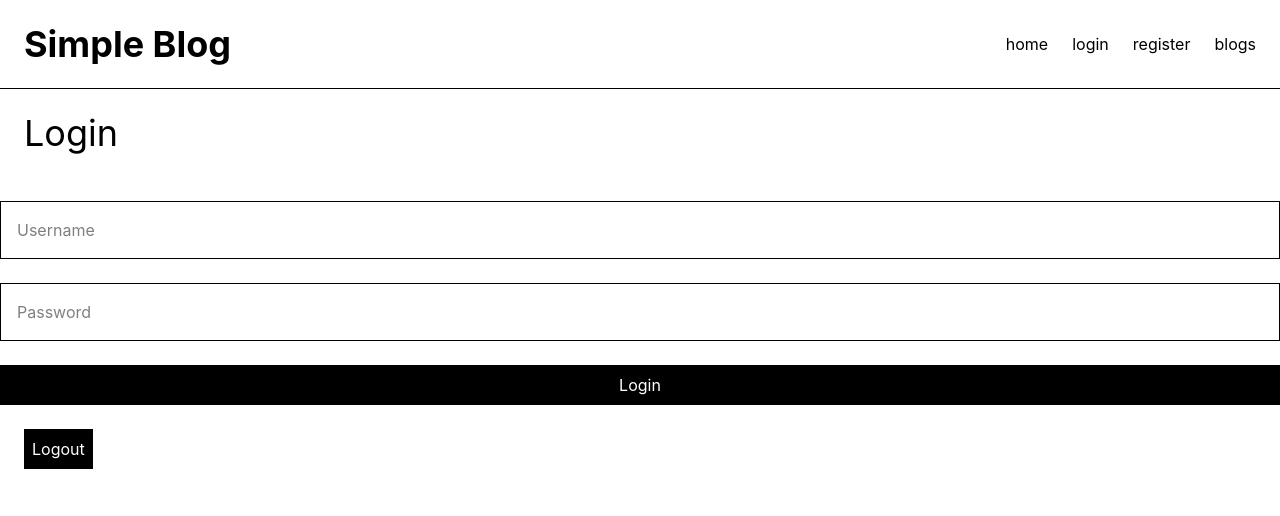
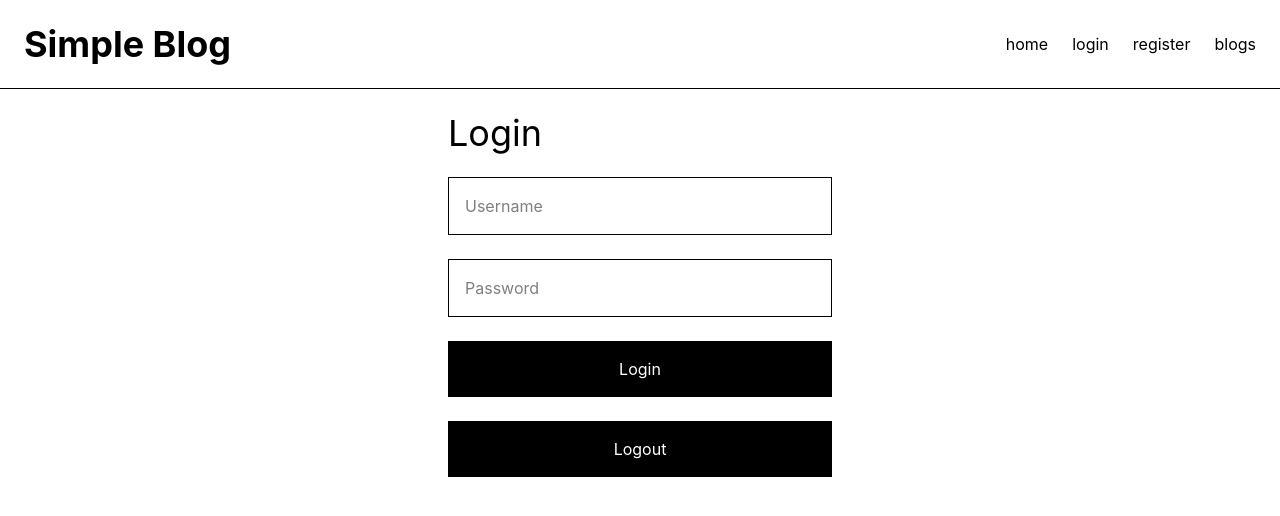
Before and after one commit to arnavsinha107/blogapp, a React app in the folder frontend/: page /login in a window 1280 px wide. Shown: the top 516 px of the page. Built offline with nearby package versions, Linux system fonts and the light colour scheme; the HTML template or start-up script is replaced by a standard one.

Commit message:
basic frontend updates

```diff
--- /dev/null
+++ b/frontend/src/components/LoginButton.jsx
@@ -0,0 +1,25 @@
+import { useNavigate } from "react-router-dom"
+
+function LoginButton() {
+  const navigate = useNavigate()
+
+  const handleLogin = (e) => {
+    const access = localStorage.getItem("access")
+
+    if (!access) {
+      return
+    }
+
+    e.preventDefault()
+    alert("Already logged in")
+    navigate("/blogs", { replace: true })
+  }
+
+  return (
+    <button type="submit" onClick={handleLogin} className="bg-black text-white p-4">
+      Login
+    </button>
+  )
+}
+
+export default LoginButton
--- a/frontend/src/components/Logout.jsx
+++ b/frontend/src/components/LogoutButton.jsx
@@ -15,7 +15,7 @@ function LogoutButton(){
         navigate("/login", { replace: true })
     }
     return(
-        <button type="button" onClick={handleLogout} className="bg-black text-white p-2">
+        <button type="button" onClick={handleLogout} className="bg-black text-white p-4">
             Logout
         </button>
     )
--- /dev/null
+++ b/frontend/src/components/RegisterButton.jsx
@@ -0,0 +1,25 @@
+import { useNavigate } from "react-router-dom"
+
+function RegisterButton() {
+  const navigate = useNavigate()
+
+  const handleRegister = (e) => {
+    const access = localStorage.getItem("access")
+
+    if (!access) {
+      return
+    }
+
+    e.preventDefault()
+    alert("Already logged in")
+    navigate("/blogs", { replace: true })
+  }
+
+  return (
+    <button type="submit" onClick={handleRegister} className="bg-black text-white p-4">
+      Register
+    </button>
+  )
+}
+
+export default RegisterButton
--- a/frontend/src/pages/Login.jsx
+++ b/frontend/src/pages/Login.jsx
@@ -1,5 +1,6 @@
 import {useState} from "react"
-import LogoutButton from "../components/logout"
+import LoginButton from "../components/LoginButton"
+import LogoutButton from "../components/LogoutButton"
 
 
 function Login() {
@@ -49,7 +50,7 @@ function Login() {
 return(
 
     <div className="min-h-screen bg-white text-black">
-        <nav className='flex items-center justify-between border-b '>
+        <nav className='flex items-center justify-between border-b mb-6 '>
         <h1 className='p-6 text-4xl font-bold'>Simple Blog</h1>
         <div className='p-6 flex gap-6'>
           <a href='/'>home</a>
@@ -60,8 +61,8 @@ return(
 
 
         </nav>
-        <h1 className="text-4xl mb-6 p-6">Login</h1>
-        <form onSubmit={handleSubmit} className="flex flex-col gap-6 ">
+        <h1 className="mb-6 mx-auto flex w-full max-w-sm text-4xl ">Login</h1>
+        <form onSubmit={handleSubmit} className="mx-auto flex w-full max-w-sm flex-col gap-6">
             <input
                 type="text"
                 name="username"
@@ -82,12 +83,12 @@ return(
                 className="border p-4"
             />
 
-            <button type="submit" className="bg-black text-white p-2">
-                Login
-            </button>
+            <LoginButton />
+            <LogoutButton/>
+            {message && <p className="mt-4">{message}</p>}
         </form>
-        <h1 className="p-6"><LogoutButton/></h1>
-        {message && <p className="mt-4">{message}</p>}
+
+
 
     </div>
  )
--- a/frontend/src/pages/Register.jsx
+++ b/frontend/src/pages/Register.jsx
@@ -1,4 +1,5 @@
 import {useState} from "react"
+import RegisterButton from "../components/RegisterButton"
 
 function Register(){
  const[form,setForm]=useState({
@@ -43,9 +44,9 @@ function Register(){
  }
  return(
     <div className="min-h-screen bg-white text-black ">
-        <nav className='flex items-center justify-between border-b '>
+        <nav className='flex items-center justify-between border-b mb-6'>
         <h1 className='p-6 text-4xl font-bold'>Simple Blog</h1>
-        <div className='p-6 flex gap-6'>
+        <div className='p-6 flex gap-6 '>
           <a href='/'>home</a>
           <a href='/login'>login</a>
           <a href='/register'>register</a>
@@ -53,8 +54,9 @@ function Register(){
         </div>
         </nav>
 
-        <h1 className="text-4xl mb-6 p-6">Register</h1>
-        <form onSubmit={handleSubmit} className="flex flex-col gap-6 ">
+        <h1 className="mx-auto flex max-w-sm w-full text-4xl mb-6 ">Register</h1>
+
+        <form onSubmit={handleSubmit} className="mx-auto flex w-full max-w-sm flex-col gap-6">
             <input
                 type="text"
                 name="username"
@@ -83,11 +85,11 @@ function Register(){
                 className="border p-4"
             />
 
-            <button type="submit" className="bg-black text-white p-2">
-                Register
-            </button>
+            <RegisterButton />
+            {message && <p className="">{message}</p>}
         </form>
-        {message && <p className="mt-4">{message}</p>}
+
+
     </div>
  )
 }
```
